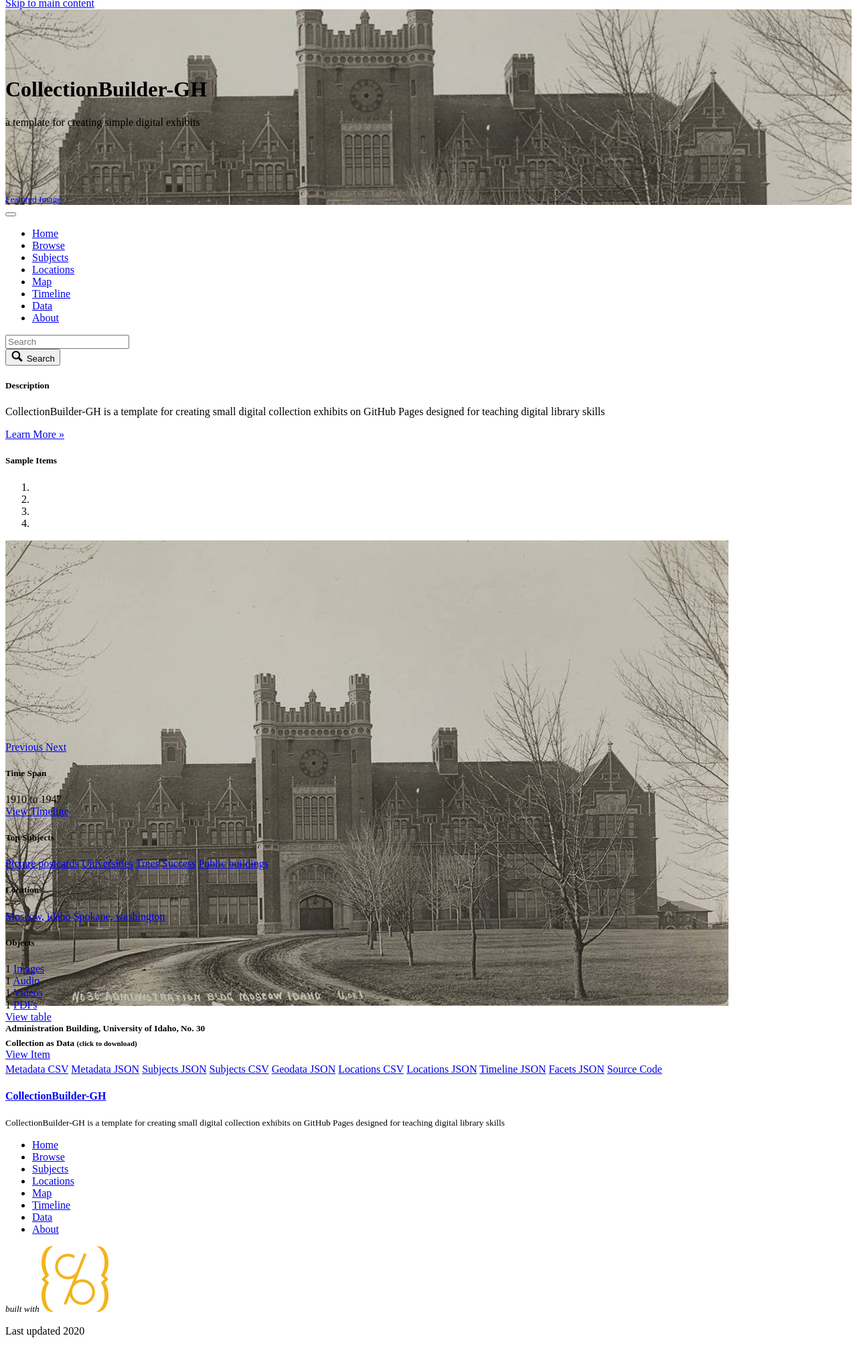
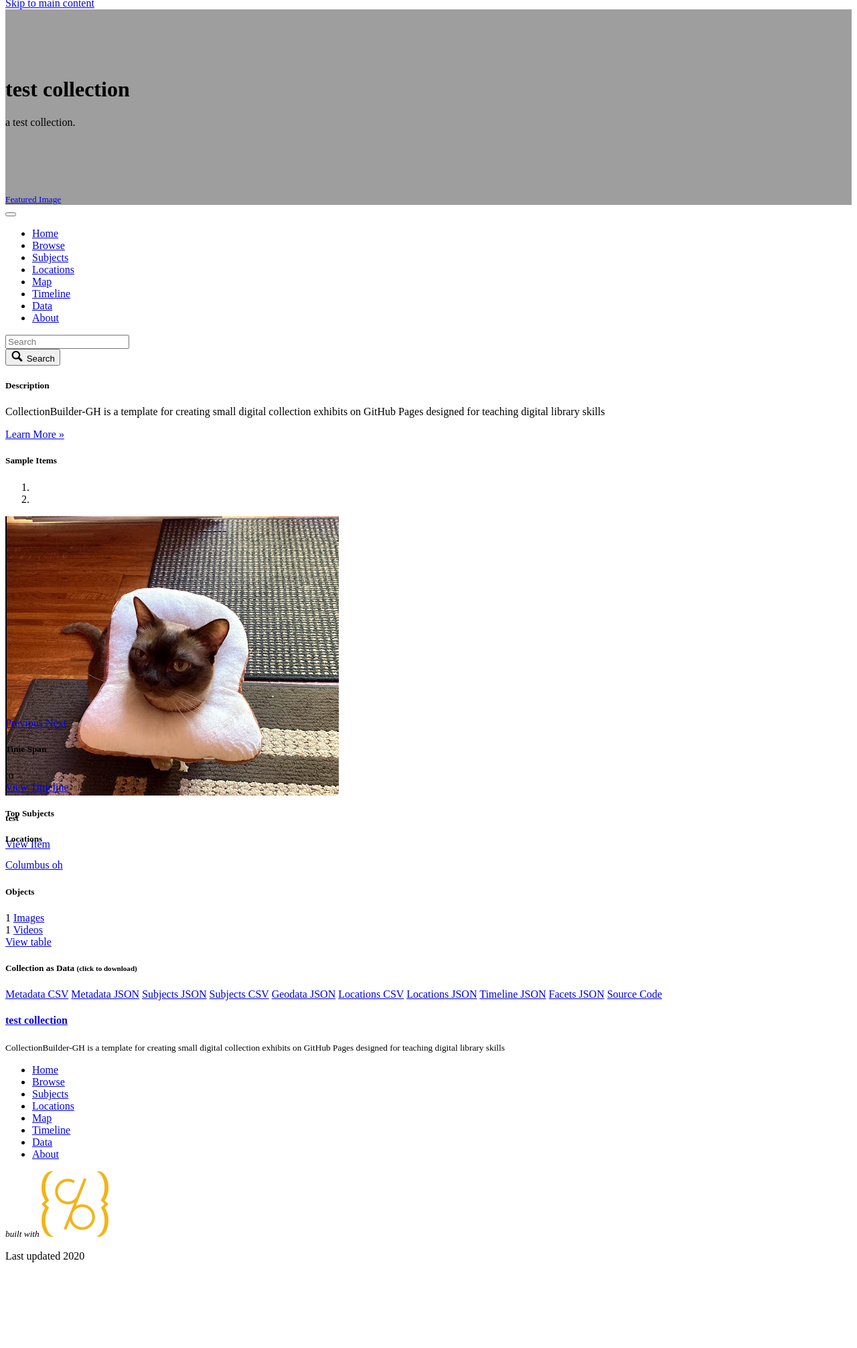
Before and after one commit to digitally2/collection, a Jekyll site: the page built from index.md, in a window 1280 px wide, cut to the strip 112-2125 px from the top of the page. Shown: the whole strip at 67% size. Built offline with Jekyll 4.4.1, drawn with Linux system fonts in a browser that asks for light colours; after the commit the page ends 2013 px from its top, so only the background shows below that.

Commit message:
Update _config.yml

```diff
--- a/_config.yml
+++ b/_config.yml
@@ -8,9 +8,9 @@
 # URL VARIABLES
 #
 # url is your gh-pages base, following the pattern: username.github.io
-url: https://collectionbuilder.github.io
+url: https://digitally2.github.io
 # baseurl is your github repository's name prefixed with a /
-baseurl: /collectionbuilder-gh
+baseurl: /collection
 # location of code, the full url to your github repository
 source-code: https://github.com/CollectionBuilder/collectionbuilder-gh
 
@@ -18,20 +18,20 @@ source-code: https://github.com/CollectionBuilder/collectionbuilder-gh
 # SITE SETTINGS
 #
 # title of site appears in banner
-title: CollectionBuilder-GH
+title: test collection
 # tagline, a short phrase that will appear throughout the site in the top banner
-tagline: a template for creating simple digital exhibits
+tagline: a test collection.
 # description appears in meta tags and other locations
 # this description might appear in search result lists, keep around 160 characters max
 description: "CollectionBuilder-GH is a template for creating small digital collection exhibits on GitHub Pages designed for teaching digital library skills"
 # creator of the digital collection, to appear in meta tags; we typically use our GitHub usernames but feel free to just use your name
-author: CollectionBuilder
+author: hlasteny
 
 ##########
 # COLLECTION SETTINGS
 #
 # choose metadata: this is the name of the csv file in your _data directory that describes the objects in your collection
-metadata: demo-metadata
+metadata: testMeta
 
 ##########
 # GOOGLE SERVICES [optional!]
```
